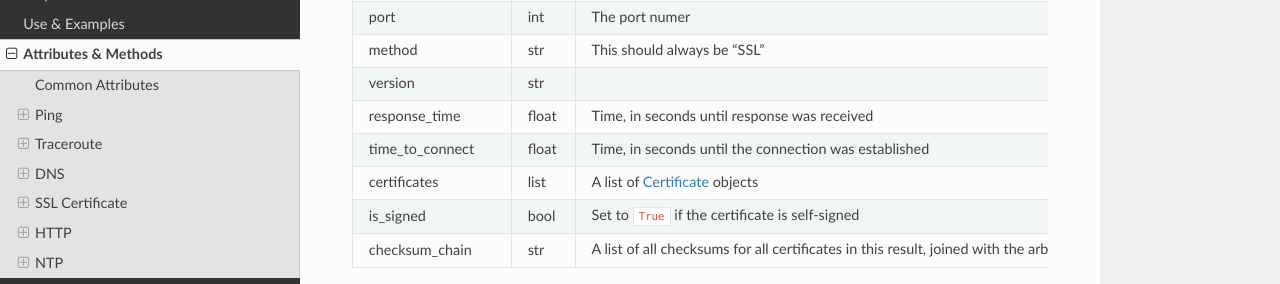
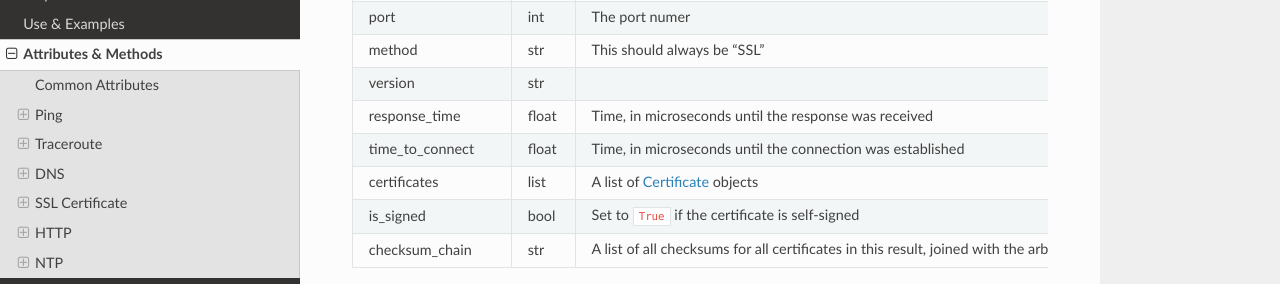
Before and after one commit to RIPE-NCC/ripe-atlas-sagan, a Sphinx documentation site: the page built from docs/types.rst, in a window 1280 px wide and 900 px high, scrolled down 11660 px. Shown: the part 151-435 px from the top of the window. Built offline with Sphinx 7.4.7 and the Read the Docs theme 2.0.0, drawn with Linux system fonts in a browser that asks for light colours; some of the changed text lies outside the part shown.

Commit message:
We had "seconds" where we meant "microseconds"
Thanks to Andrew for this one.

```diff
--- a/docs/types.rst
+++ b/docs/types.rst
@@ -201,7 +201,7 @@
 protocol               str       One of ``TCP``, ``UDP``
 abuf                   Message   See :ref:`dns-message` below
 qbuf                   Message   See :ref:`dns-message` below
-response_time          float     Time, in seconds until response was received
+response_time          float     Time, in microseconds until the response was received
 response_id            int       The sequence number of this result within a group of results, available if the resolution was done by the probe's local resolver
 =====================  ========  ===================================================================================
 
@@ -655,8 +655,8 @@
 port                   int       The port numer
 method                 str       This should always be "SSL"
 version                str
-response_time          float     Time, in seconds until response was received
-time_to_connect        float     Time, in seconds until the connection was established
+response_time          float     Time, in microseconds until the response was received
+time_to_connect        float     Time, in microseconds until the connection was established
 certificates           list      A list of :ref:`sslcert-certificate` objects
 is_signed              bool      Set to ``True`` if the certificate is self-signed
 checksum_chain         str       A list of all checksums for all certificates in this result, joined with the arbitrary string ``::``.  This can come in handy when you're trying to compare checksums of multiple results.
@@ -722,7 +722,7 @@
 destination_address    str       An IP address
 source_address         str       An IP address
 code                   int       The HTTP response code
-response_time          float     Time, in seconds until response was received
+response_time          float     Time, in microseconds until the response was received
 version                str       The HTTP version
 =====================  ========  ===================================================================================
 
```
